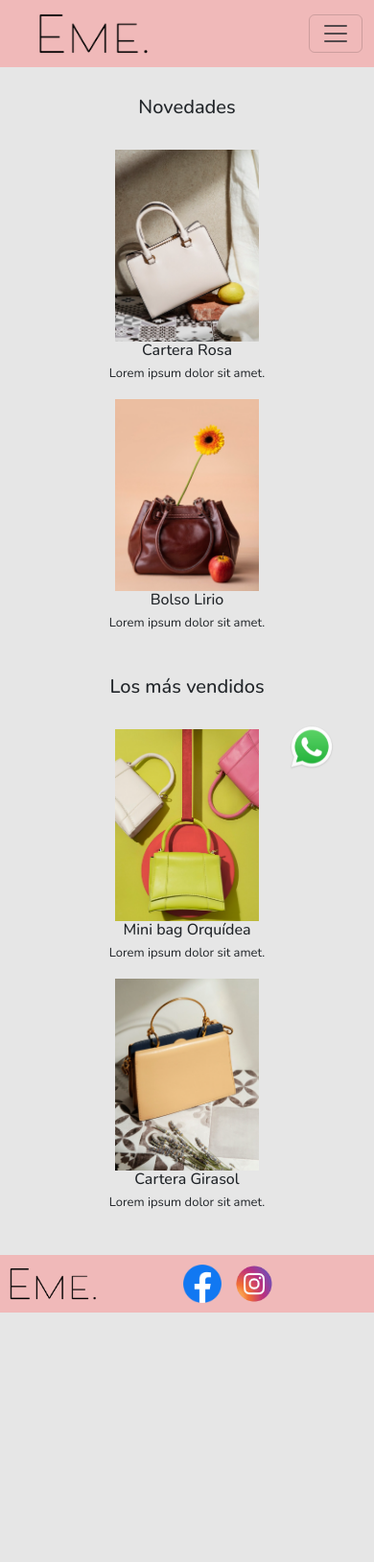
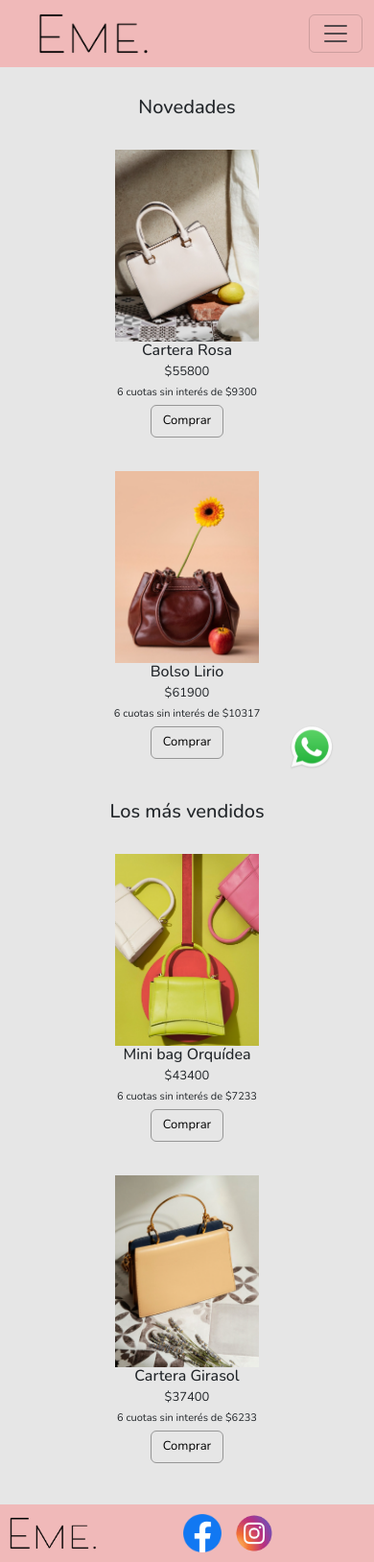
Before and after one commit to MelanieDre/proyecto-coder, a website: page index.html in a window 390 px wide. Shown: the whole page at 96% size. Before the commit the page ends 1368 px from the top, so only its background shows below. Drawn offline with nearby package versions, Linux system fonts and the light colour scheme.

Commit message:
mejoradas las galerías y media queries

```diff
--- a/index.html
+++ b/index.html
@@ -53,17 +53,23 @@
                 <div>
                     <img src="./img/cartera14.png" alt="Cartera clara con manijas cortas">
                     <h3>Cartera Rosa</h3>
-                    <p>Lorem ipsum dolor sit amet.</p>
+                    <p>$55800</p>
+                    <p class="cuotas">6 cuotas sin interés de $9300</p>
+                    <button class="btn btn-outline-secondary">Comprar</button>
                 </div>
                 <div>
                     <img src="./img/cartera18.png" alt="Cartera marrón mediana con una flor en su interior">
                     <h3>Bolso Lirio</h3>
-                    <p>Lorem ipsum dolor sit amet.</p>
+                    <p>$61900</p>
+                    <p class="cuotas">6 cuotas sin interés de $10317</p>
+                    <button class="btn btn-outline-secondary">Comprar</button>
                 </div>
                 <div>
                     <img src="./img/cartera25.png" alt="Cartera celeste con manija de cadena a tono">
                     <h3>Mini bag Margarita</h3>
-                    <p>Lorem ipsum dolor sit amet.</p>
+                    <p>$43600</p>
+                    <p class="cuotas">6 cuotas sin interés de $7267</p>
+                    <button class="btn btn-outline-secondary">Comprar</button>
                 </div>
             </div>
         </section>
@@ -73,17 +79,23 @@
                 <div>
                     <img src="./img/cartera15.png" alt="La misma cartera en tres colores diferentes">
                     <h3>Mini bag Orquídea</h3>
-                    <p>Lorem ipsum dolor sit amet.</p>
+                    <p>$43400</p>
+                    <p class="cuotas">6 cuotas sin interés de $7233</p>
+                    <button class="btn btn-outline-secondary">Comprar</button>
                 </div>
                 <div>
                     <img src="./img/cartera16.png" alt="Cartera beige con manijas metálicas">
                     <h3>Cartera Girasol</h3>
-                    <p>Lorem ipsum dolor sit amet.</p>
+                    <p>$37400</p>
+                    <p class="cuotas">6 cuotas sin interés de $6233</p>
+                    <button class="btn btn-outline-secondary">Comprar</button>
                 </div>
                 <div>
                     <img src="./img/cartera5.png" alt="Cartera verde textura croco">
                     <h3>Cartera Clavel</h3>
-                    <p>Lorem ipsum dolor sit amet.</p>
+                    <p>$48300</p>
+                    <p class="cuotas">6 cuotas sin interés de $8050</p>
+                    <button class="btn btn-outline-secondary">Comprar</button>
                 </div>
             </div>
         </section>
--- a/scss/base/_generales.scss
+++ b/scss/base/_generales.scss
@@ -37,8 +37,10 @@ h2 {
     font-size: 30px;
     @extend .estilo-titulo;
 }
-h3{
-    font-size: 19px;
+h3 {
+    font-size: 25px;
+    text-align: center;
+    margin-bottom: 20px;
 }
 p {
     font-size: 16px;
--- a/scss/base/_mediaqueries.scss
+++ b/scss/base/_mediaqueries.scss
@@ -1,6 +1,6 @@
 @media screen and (max-width: 850px){
     .galeria-grid {
-        gap: 10px;
+        gap: 50px 10px;
     }
     .sobre-nosotros {
         grid-template-columns: 400px 200px;
@@ -18,10 +18,15 @@
         font-size: 25px;
     }
     h3 {
-        font-size: 16px;
+        font-size: 16px !important;
     }
     p {
         font-size: 13px;
+        margin: 3px;
+        &.cuotas {
+            font-size: 11px !important;
+            margin-bottom: 5px !important;
+        }
     }
     header img {
         height: 80px;
@@ -29,11 +34,15 @@
     }
     .galeria-grid {
         grid-template-columns: repeat(3, 200px);
-        grid-auto-rows: 250px;
+        grid-auto-rows: 305px;
+        gap: 30px 10px;
     }
     .galeria-grid div img {
         height: 200px;
         width: 150px;
+    }
+    .galeria-grid button {
+        font-size: 13px;
     }
 }
 @media screen and (max-width: 690px) {
--- a/scss/components/_galeria-grid.scss
+++ b/scss/components/_galeria-grid.scss
@@ -1,6 +1,6 @@
 .galeria-grid {
     @include grid(repeat(3, 250px), 50px);
-    grid-auto-rows: 300px;
+    grid-auto-rows: 380px;
     justify-content: center;
     margin-bottom: 40px;
     div {
@@ -19,6 +19,19 @@
         }
         h3 {
             margin-bottom: 0;
+            font-size: 19px;
+        }
+        p.cuotas {
+            font-size: 13px;
+            margin-bottom: 10px;
+        }
+        button {
+            border-color: rgb(150, 150, 150) !important;
+            color: black !important;
+            &:hover {
+                background-color: $color-principal;
+                border-color: $color-principal !important;
+            }
         }
     }
 }
```
Also changed, not shown: pages/contacto.html (+1 -1 lines), pages/ofertas.html (+19 -6 lines), pages/productos.html (+27 -9 lines), css/estilos.css, img/cartera6.png.
